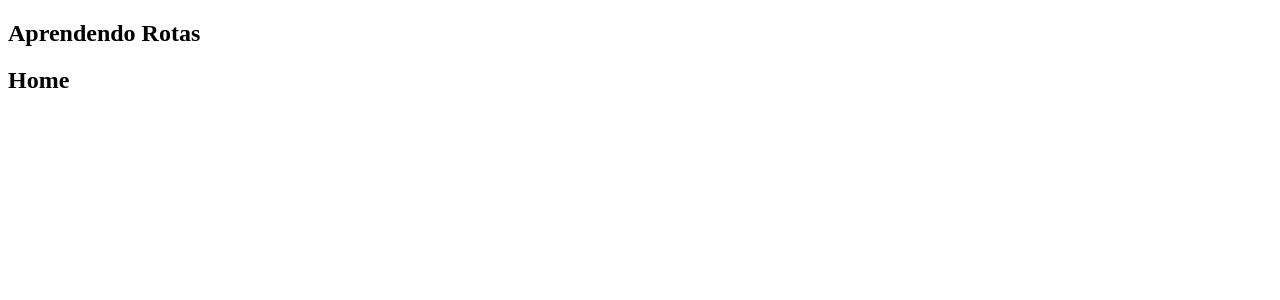
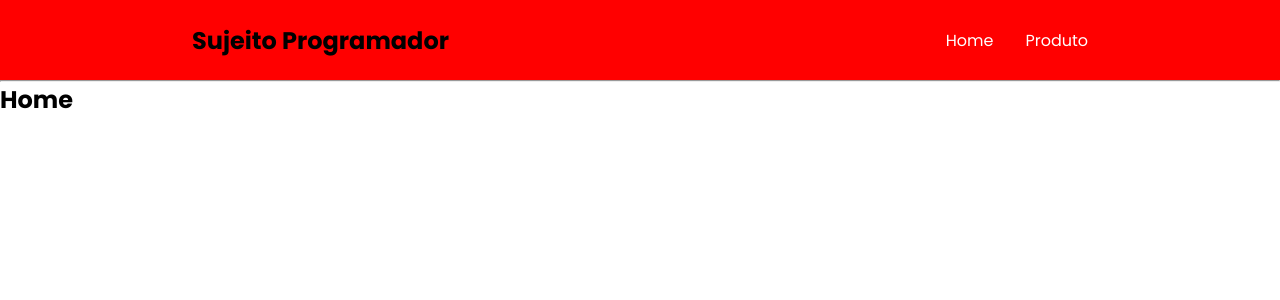
Before and after one commit to PedroMakengo/aprendendo-rotas, a Vue app: page / in a window 1280 px wide. Shown: the top 300 px of the page. Built offline with nearby package versions, Linux system fonts and the light colour scheme.

Commit message:
Trabalhando

```diff
--- a/src/App.vue
+++ b/src/App.vue
@@ -1,14 +1,16 @@
 <template>
   <div class="app">
-    <h2>Aprendendo Rotas</h2>
-
+    <Header />
+    <hr />
     <router-view />
   </div>
 </template>
 
 <script>
+import Header from "@/components/Header.vue";
 export default {
   name: "App",
+  components: { Header },
 };
 </script>
 
--- /dev/null
+++ b/src/assets/global.css
@@ -0,0 +1,9 @@
+* {
+  margin: 0;
+  padding: 0;
+  box-sizing: border-box;
+}
+
+body {
+  font-family: Poppins, sans-serif;
+}
--- /dev/null
+++ b/src/components/Header.vue
@@ -0,0 +1,52 @@
+<!-- eslint-disable vue/multi-word-component-names -->
+<template>
+  <header>
+    <nav id="header">
+      <h1>Sujeito Programador</h1>
+      <ul>
+        <li>
+          <router-link to="/">Home</router-link>
+        </li>
+        <li>
+          <router-link to="/produto">Produto</router-link>
+        </li>
+      </ul>
+    </nav>
+  </header>
+</template>
+
+<script>
+export default {
+  // eslint-disable-next-line vue/multi-word-component-names
+  name: "Header",
+};
+</script>
+
+<style>
+header {
+  background: red;
+  height: 10vh;
+}
+
+header nav {
+  display: flex;
+  justify-content: space-between;
+  align-items: center;
+  width: 70%;
+  height: 100%;
+  margin: 0 auto;
+}
+
+header nav ul {
+  display: flex;
+  gap: 2rem;
+
+  list-style: none;
+}
+
+header nav ul a {
+  font-size: 1rem;
+  text-decoration: none;
+  color: white;
+}
+</style>
--- a/src/main.js
+++ b/src/main.js
@@ -1,6 +1,7 @@
 import { createApp } from "vue";
 import App from "./App.vue";
 import router from "./router";
+import "@/assets/global.css";
 
 createApp(App).use(router).mount("#app");
 
```
